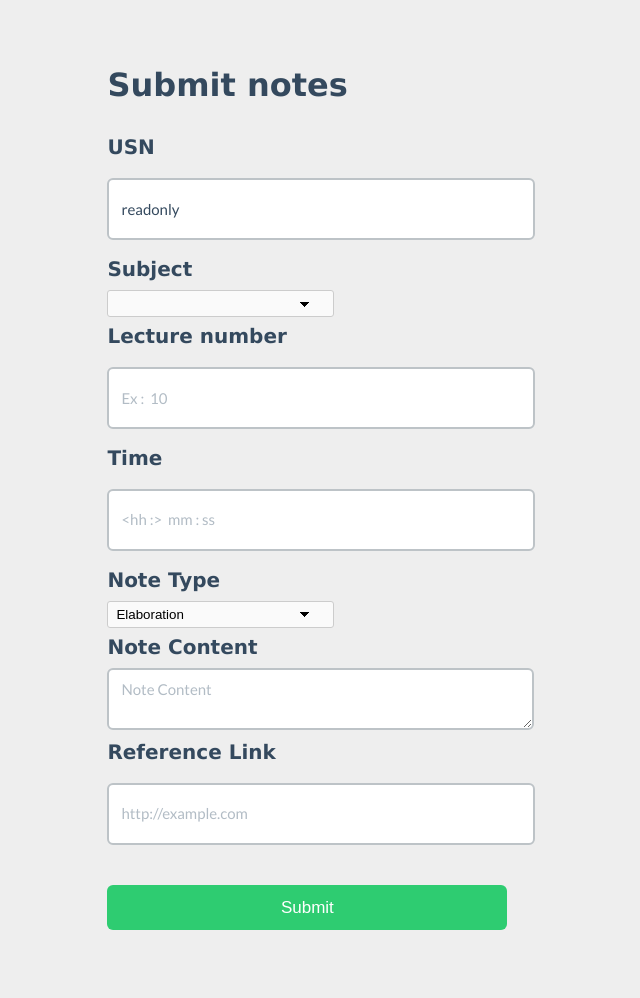
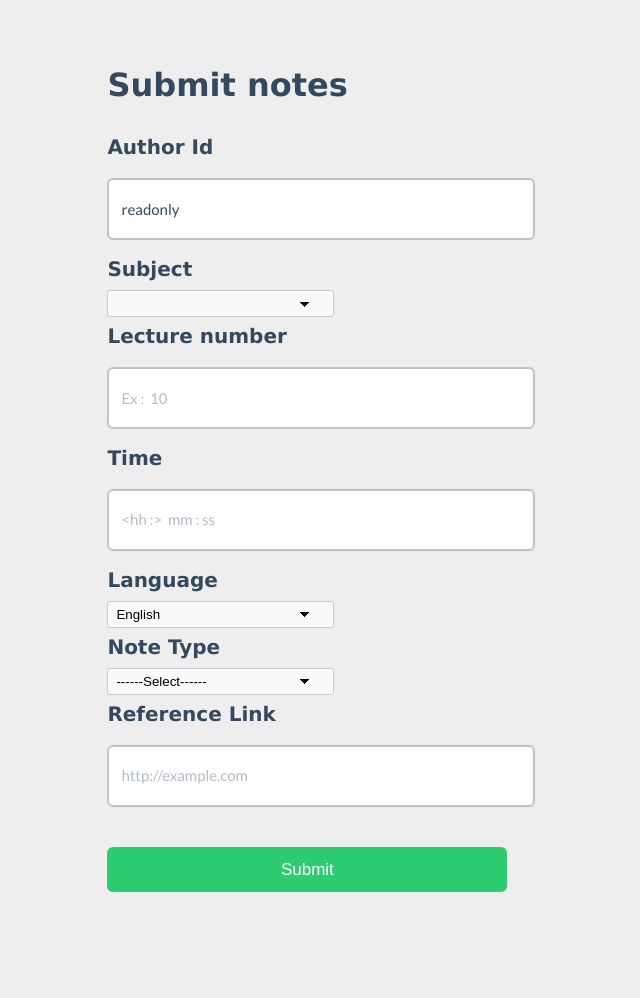
Before and after one commit to shrikrishnaholla/nptel-micronotes, a Node project: template views/addnote.ejs in a window 1280 px wide; the page is wider, and only the part inside the window is pictured. Shown: that part, without its empty margins (358-998 px from the left). After the commit the page ends 892 px from the top of that part, so only its background shows below. Run offline with Node 20 templates, Linux system fonts and the light colour scheme; the template is opened without the code that fills it, so the values that code supplies are empty.

Commit message:
Language Field and MCQ format support

```diff
--- a/app.js
+++ b/app.js
@@ -42,8 +42,6 @@ app.get('/query', routes.query);
 app.get('/search', routes.search);
 app.get('/view_note',routes.view_note);
 app.post('/add_comment',routes.add_comment);
-app.post('/rate_note', routes.rate_note);
-
 
 http.createServer(app).listen(app.get('port'), function(){
   console.log('Express server listening on port ' + app.get('port'));
--- a/models/login_user.js
+++ b/models/login_user.js
@@ -12,7 +12,7 @@ function md5(s) {
 var connection = mysql.createConnection({
     host     : 'localhost',
     user     : 'root',
-    password : 'resistant'
+    password : 'ash'
 });
 
 
--- a/views/addnote.ejs
+++ b/views/addnote.ejs
@@ -18,6 +18,22 @@
         }
     });
     </script>
+    <script>
+    function setContentType()
+    {
+      document.getElementById("note_content").style.display = "block";
+      document.getElementById("options").style.display = "none";
+      if(document.getElementById("note_type").value == "mcq")
+      {
+        document.getElementById("notes").placeholder = "Enter the Question";
+        document.getElementById("options").style.display = "block";
+        document.getElementById("option1").required = true ;
+        document.getElementById("option2").required = true ;
+        document.getElementById("option3").required = true ;
+        document.getElementById("option4").required = true ;
+      }
+    }
+    </script>
     <style type="text/css">
     label {
       font-weight: bold;
@@ -33,16 +49,16 @@
       font-weight: bold;
     }
     body {
-    	background : #eeeeee;
+      background : #eeeeee;
     }
     </style>
   </head>
-  <body><form action="submit_note" method="POST">
+  <body><form id="micronote" action="submit_note" method="POST">
       <p class="page-">Submit notes</p>
       <div class="form-group">
-        <label>USN</label>
+       <label>Author Id</label>
         <span class="user-input">
-          <input required type="text" name="usn" placeholder="Ex :  1PI10IS100" class="form-control" pattern="[0-9][A-Z]{2}[0-9]{2}[A-Z]{2}[0-9]{3}" value=<%=user.usn%> readonly><br>
+          <input required type="text" name="usn" placeholder="Ex :  1PI10IS100 (Upper Case)" class="form-control" pattern="[0-9][A-Z]{2}[0-9]{2}[A-Z]{2}[0-9]{3}" value=<%=user.usn%> readonly><br>
         </span>
 
         <label>Subject</label>
@@ -64,25 +80,66 @@
         <span class="user-input">
           <input required type="text" name="note_time" placeholder="<hh :>  mm : ss" class="form-control" pattern="([0-9]{2}[:])?([0-9]{2}:[0-9]{2})"><br>
         </span>
+        <label>Language</label>
+        <div class="select-style">
+          <select id = "language" name="language">
+            <option value="english" selected >English</option>
+            <option value="kannada">Kannada</option>
+            <option value="hindi">Hindi</option>
+            <option value="marathi">Marathi</option>
+            <option value="bengali">Bengali</option>
+            <option value="malayalam">Malayalam</option>
+            <option value="tamil">Tamil</option>
+            <option value="telugu">Telugu</option>
+            <option value="urdu">Urdu</option>
+            <option value="punjabi">Punjabi</option>
+            <option value="oriya">Oriya</option>
+            <option value="gujarati">Gujarati</option>
+            <option value="marwari">Marwari</option>
+            <option value="tulu">Tulu</option>
+            <option value="sanskrit">Sanskrit</option>
+            <option value="assamese">Assamese</option>
+            <option value="bodo">Bodo</option>
+            <option value="konkani">Konkani</option>
+            <option value="kashmiri">Kashmiri</option>
+
+          </select>
+        </div>
+        <script>
+              $("#language").html($("#language option").sort(function (a, b) {
+            return a.text == b.text ? 0 : a.text < b.text ? -1 : 1
+              }));
+              $("select#language").val("english");
+        </script>
         <label>Note Type</label>
         <div class="select-style">
-          <select name="note_type">
+          <select name="note_type" onchange="setContentType()" id="note_type">
+            <option value="default">------Select------</option>
             <option value="elaboration">Elaboration</option>
-            <option value="translation">Translation</option>
-            <option value="supportive_content">Supportive Content</option>
+            <option value="fix_error">Fix an Error</option>
+            <option value="example">Give an Example</option>
+            <option value="ask_question">Ask a Question (Don't know the answer)</option>
+            <option value="mcq">MCQ</option>
           </select>
         </div>
         </span>
+        <span id="note_content" class="user-input" style="display:none">
         <label>Note Content</label>
-        <span class="user-input">
-          <textarea cols="48" rows="5" required id="notes" name="content" placeholder="Note Content" class="form-control"></textarea><br>
+          <textarea cols="48" rows="5" required id="notes" name="content" placeholder="Note Content" class="form-control"></textarea><br></span>
+        <span id="options" class="user-input" style="display:none">
+        <label>Choices</label>
+        <input  type="text" id="option1" name="option1"  placeholder="Enter the Right Choice here" class="form-control"><br>
+        <input  type="text" id="option2" name="option2" class="form-control"><br>
+        <input  type="text" id="option3" name="option3" class="form-control"><br>
+        <input  type="text" id="option4" name="option4" class="form-control" ><br></span>
+        </span>
         <label>Reference Link</label>
         <span class="user-input">
           <input type="url" name="ext_links" placeholder="http://example.com" class="form-control"><br>
       </div>
-	    <span class="user-input">
+      <span class="user-input">
         <input required type="submit" class="btn btn-block btn-lg btn-success" value="Submit"/>
-	  </span>
+    </span>
     </form>
   </body>
 </html>
```
Also changed, not shown: models/index.js (+9 -41 lines), routes/index.js (+0 -16 lines), views/notes.ejs (+2 -81 lines).
